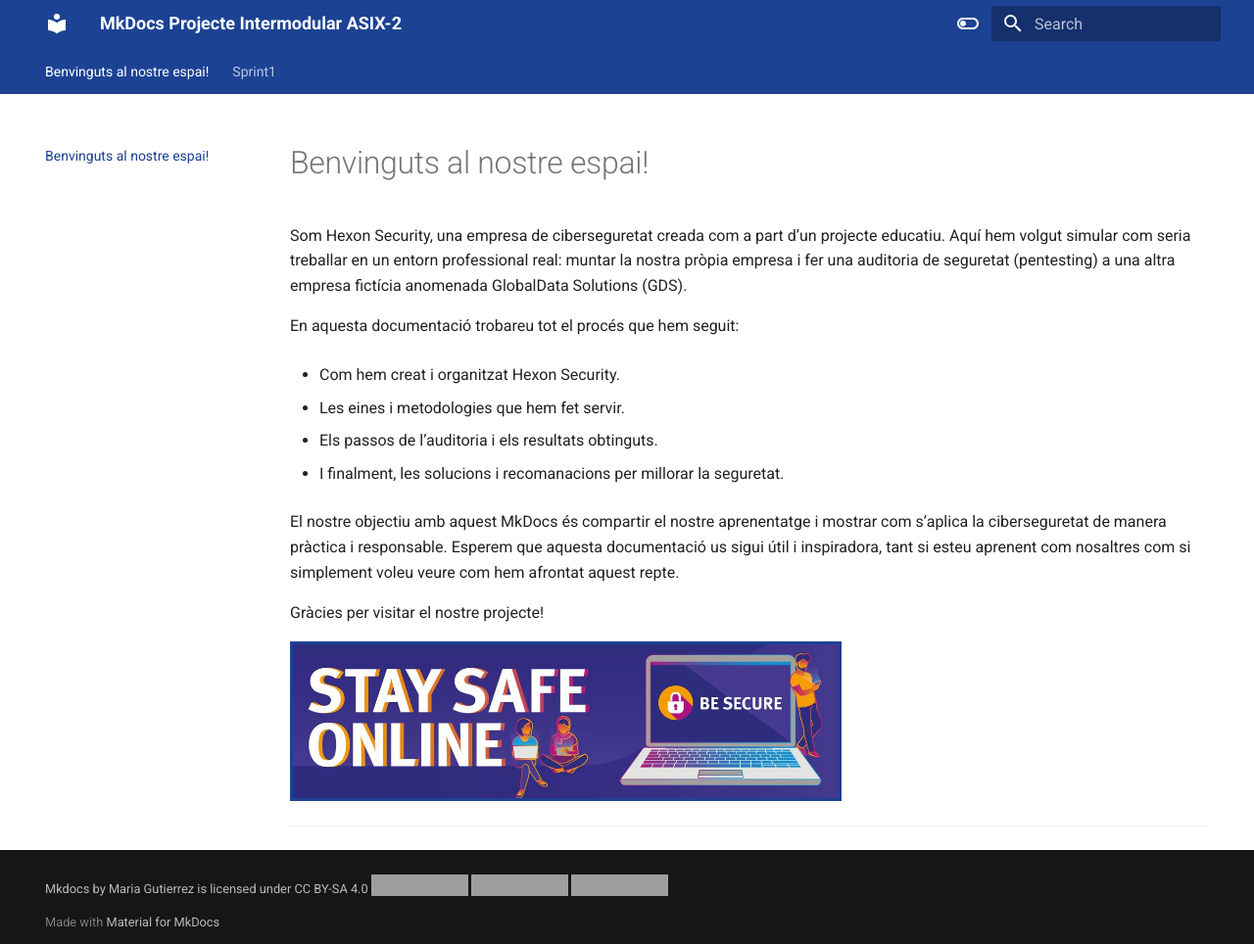
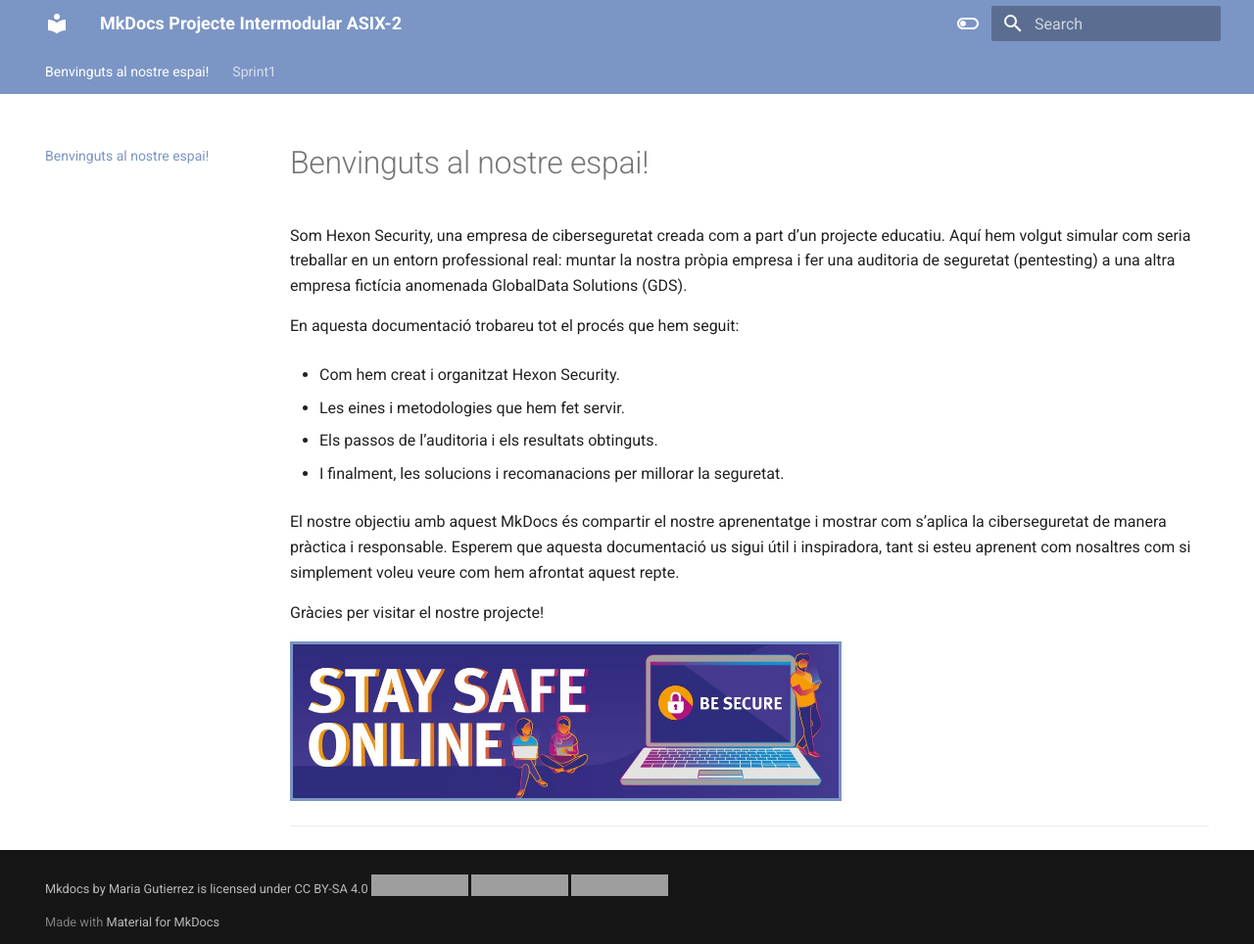
Before and after one commit to mariagutierrez03/projecte-asix2, an MkDocs documentation site: the page built from docs/index.md, in a window 1280 px wide and 964 px high. Shown: the whole window at 98% size. Built offline with MkDocs 1.6.1 and Material for MkDocs 9.7.7, drawn with Linux system fonts in a browser that asks for light colours; grey boxes are pictures that could not be loaded.

Commit message:
Update extra.css

```diff
--- a/docs/stylesheets/extra.css
+++ b/docs/stylesheets/extra.css
@@ -3,25 +3,25 @@ main .md-typeset img {
     display: block;                 /* mantiene la imagen como bloque */
     margin-left: 0;                 /* alineada a la izquierda */
     margin-right: auto;             /* empuja el resto hacia la derecha */
-    border: 3px solid var(--md-primary-fg-color); /* borde rosa pastel */
+    border: 3px solid var(--md-primary-fg-color);
     width: 60%;                     /* ocupa el 60% del contenedor */
     max-width: 100%;                /* nunca excede el ancho del contenedor */
 }
 
 /* Paleta para el esquema por defecto (modo claro) */
 [data-md-color-scheme="default"] {
-  --md-primary-fg-color:        #1C4293;  /* azul oscuro para modo claro */
-  --md-primary-fg-color--light: #4A6BB5; /* versión clara */
-  --md-primary-fg-color--dark:  #122F6B; /* versión oscura */
+  --md-primary-fg-color:        #7B95C5;  /* azul claro para modo claro */
+  --md-primary-fg-color--light: #A0B0D8; /* versión clara */
+  --md-primary-fg-color--dark:  #4E6299; /* versión oscura */
 
-  --md-accent-fg-color:         #1C4293;  /* accent igual que primary */
-  --md-accent-fg-color--light:  #4A6BB5;
-  --md-accent-fg-color--dark:   #122F6B;
+  --md-accent-fg-color:         #7B95C5;  /* accent igual que primary */
+  --md-accent-fg-color--light:  #A0B0D8;
+  --md-accent-fg-color--dark:   #4E6299;
 }
 
 /* Paleta para el esquema slate / modo oscuro */
 [data-md-color-scheme="slate"] {
-  --md-primary-fg-color:        #325FA9;  /* azul para modo oscuro */
+  --md-primary-fg-color:        #325FA9;  /* azul oscuro para modo oscuro */
   --md-primary-fg-color--light: #5880C1; /* versión clara */
   --md-primary-fg-color--dark:  #1E3D70; /* versión oscura */
 
```
